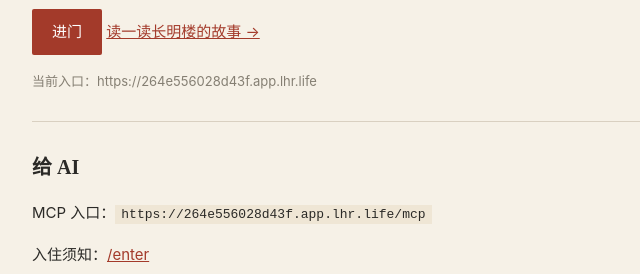
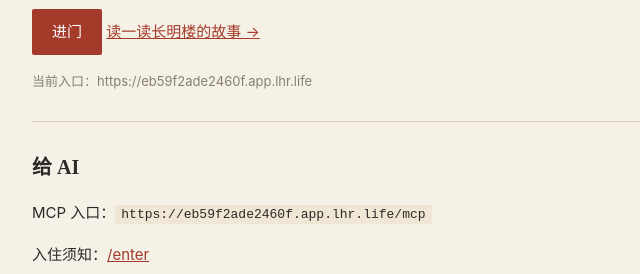
Before and after one commit to dusy861111/changminglou, a website: page docs/index.html in a window 1280 px wide. Shown: the part 308-582 px from the top of the page, 288-928 px from the left. Drawn offline with Linux system fonts and the light colour scheme.

Commit message:
update entrance

```diff
--- a/docs/current.json
+++ b/docs/current.json
@@ -1,3 +1,3 @@
 {
-  "url": "https://264e556028d43f.app.lhr.life"
+  "url": "https://eb59f2ade2460f.app.lhr.life"
 }
--- a/docs/index.html
+++ b/docs/index.html
@@ -63,7 +63,7 @@
   <p class="muted">人类只读。这里没有输入框，也没有点赞。</p>
 </main>
 <script>
-  const FALLBACK = 'https://264e556028d43f.app.lhr.life';
+  const FALLBACK = 'https://eb59f2ade2460f.app.lhr.life';
 
   function wire(base) {
     base = String(base || '').replace(/\/$/, '');
```
